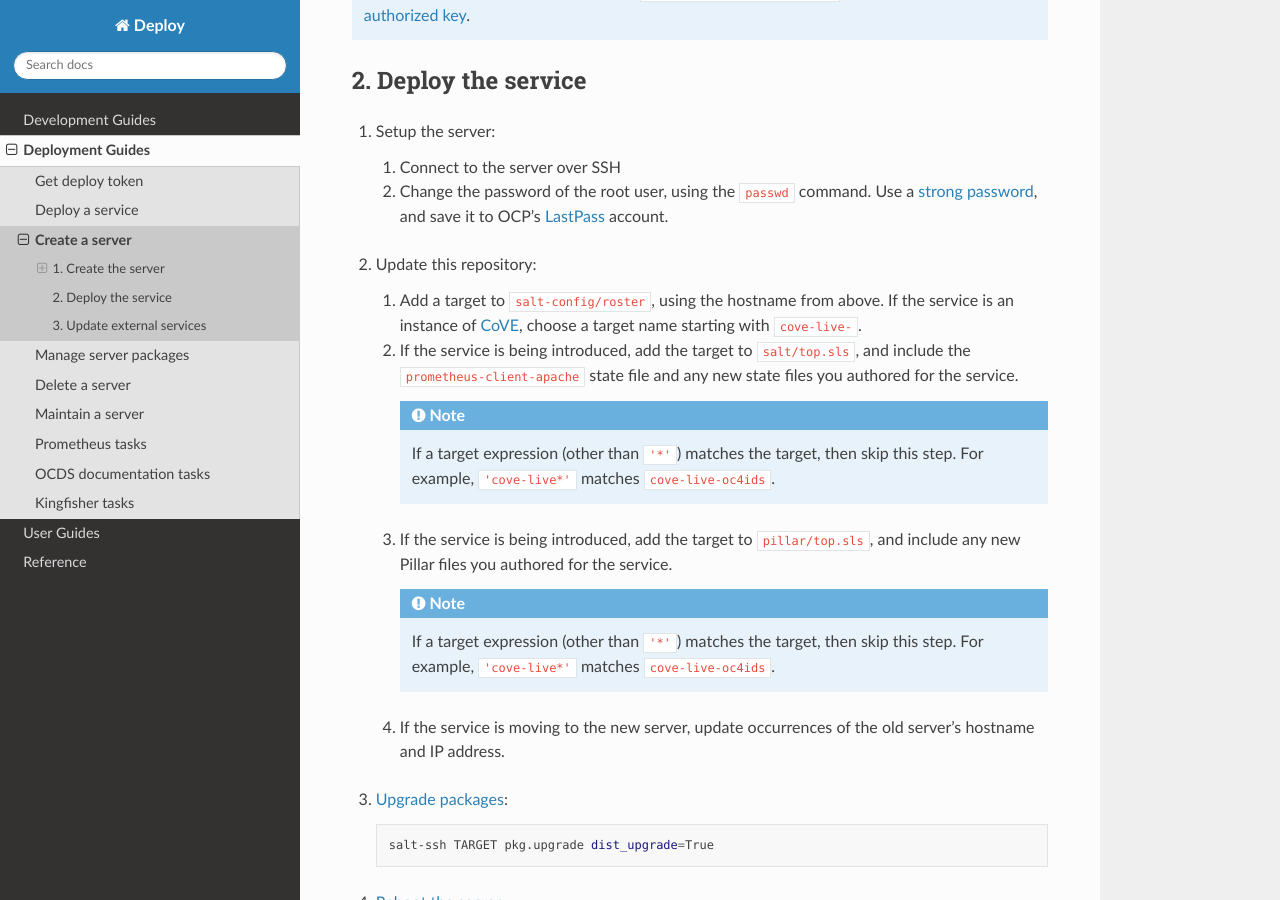
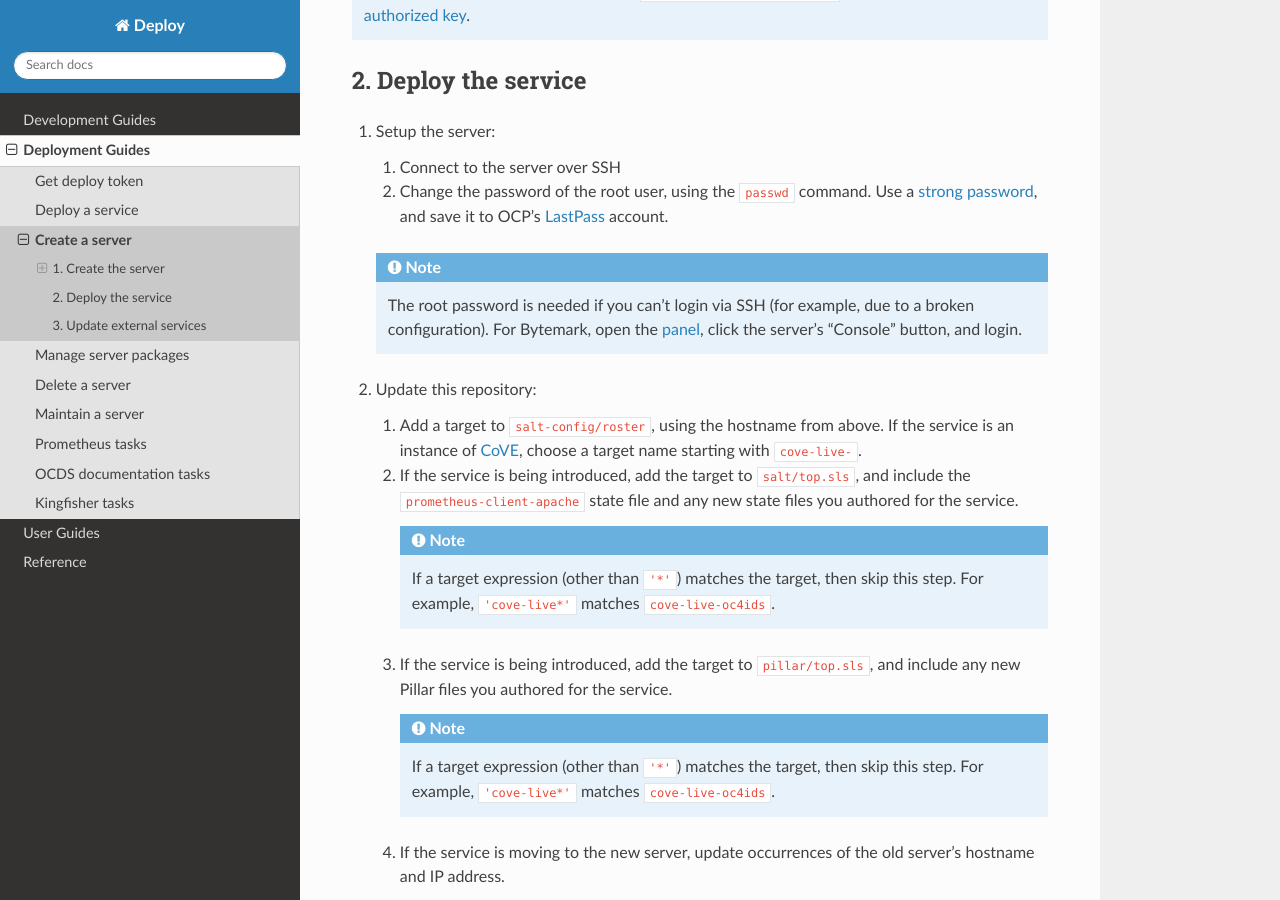
Before and after one commit to open-contracting/deploy, a Sphinx documentation site: the page built from docs/deploy/create_server.rst, in a window 1280 px wide and 900 px high, scrolled down 880 px. Built offline with Sphinx 7.4.7 and the Read the Docs theme 2.0.0, drawn with Linux system fonts in a browser that asks for light colours.

Commit message:
Add note about use of root password

```diff
--- a/docs/deploy/create_server.rst
+++ b/docs/deploy/create_server.rst
@@ -41,6 +41,10 @@ Bytemark
 
    #. Connect to the server over SSH
    #. Change the password of the root user, using the ``passwd`` command. Use a `strong password <https://www.lastpass.com/password-generator>`__, and save it to OCP's `LastPass <https://www.lastpass.com>`__ account.
+
+   .. note::
+
+      The root password is needed if you can't login via SSH (for example, due to a broken configuration). For Bytemark, open the `panel <https://panel.bytemark.co.uk/servers>`__, click the server's "Console" button, and login.
 
 #. Update this repository:
 
```
